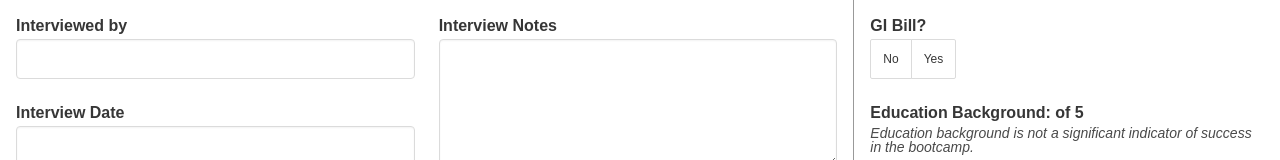
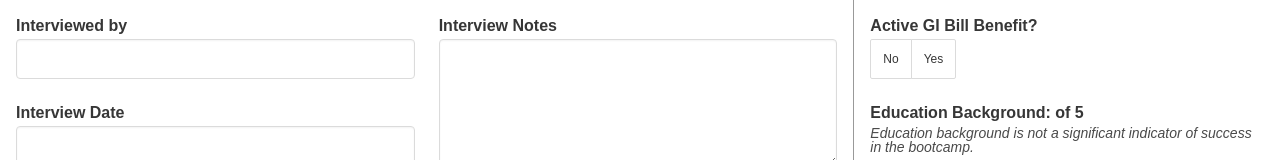
Before and after one commit to iflyadesk/interview-oscp, a Vue app: page / in a window 1280 px wide. Shown: the top 160 px of the page. Built offline with nearby package versions, Linux system fonts and the light colour scheme; no server answers.

Commit message:
gi bill label change

```diff
--- a/src/components/GIBill.vue
+++ b/src/components/GIBill.vue
@@ -1,6 +1,6 @@
 <template>
   <div class="gibill">
-    <label class="label">GI Bill?</label>
+    <label class="label">Active GI Bill Benefit?</label>
     <b-field>
       <b-radio-button
         v-model="giBill"
```
